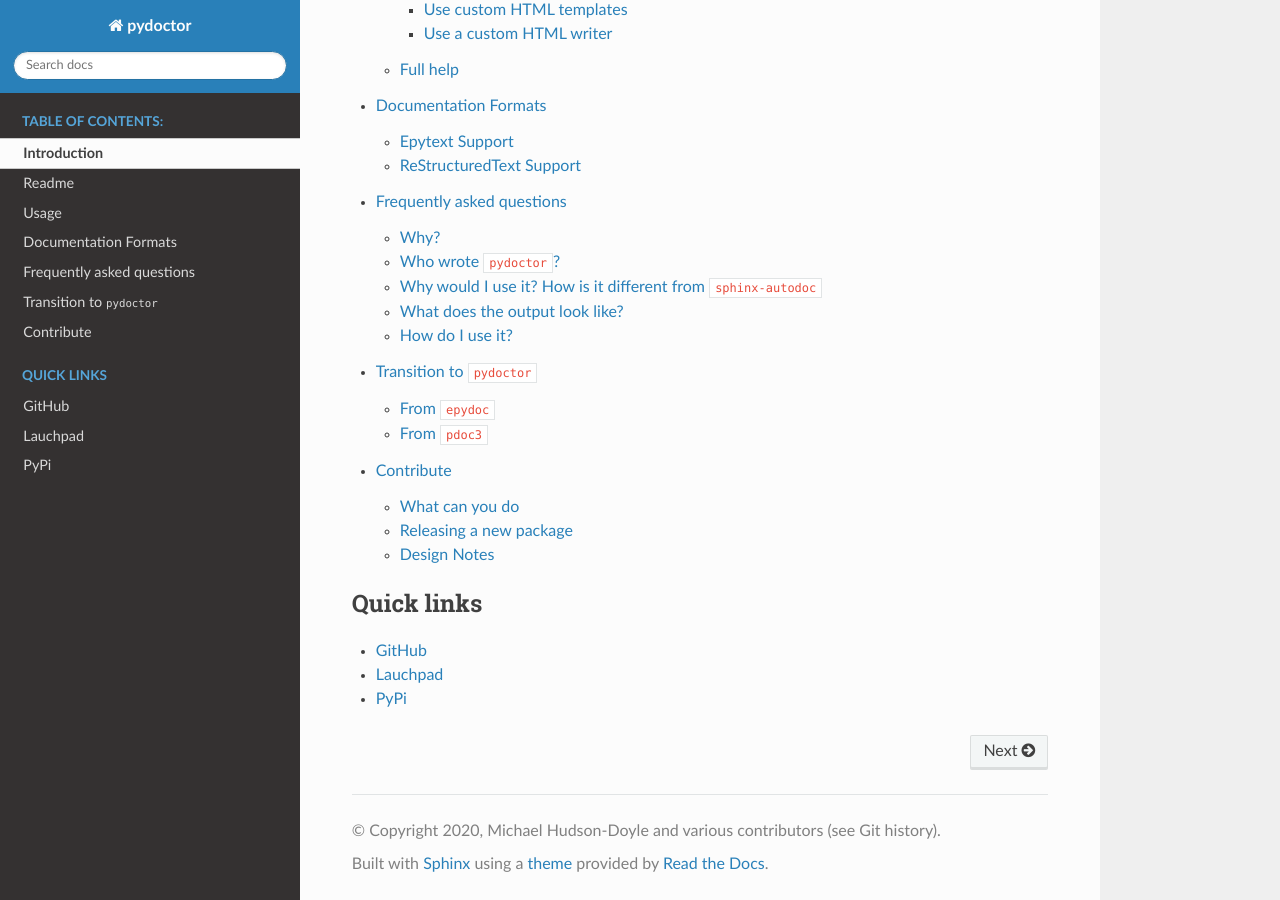
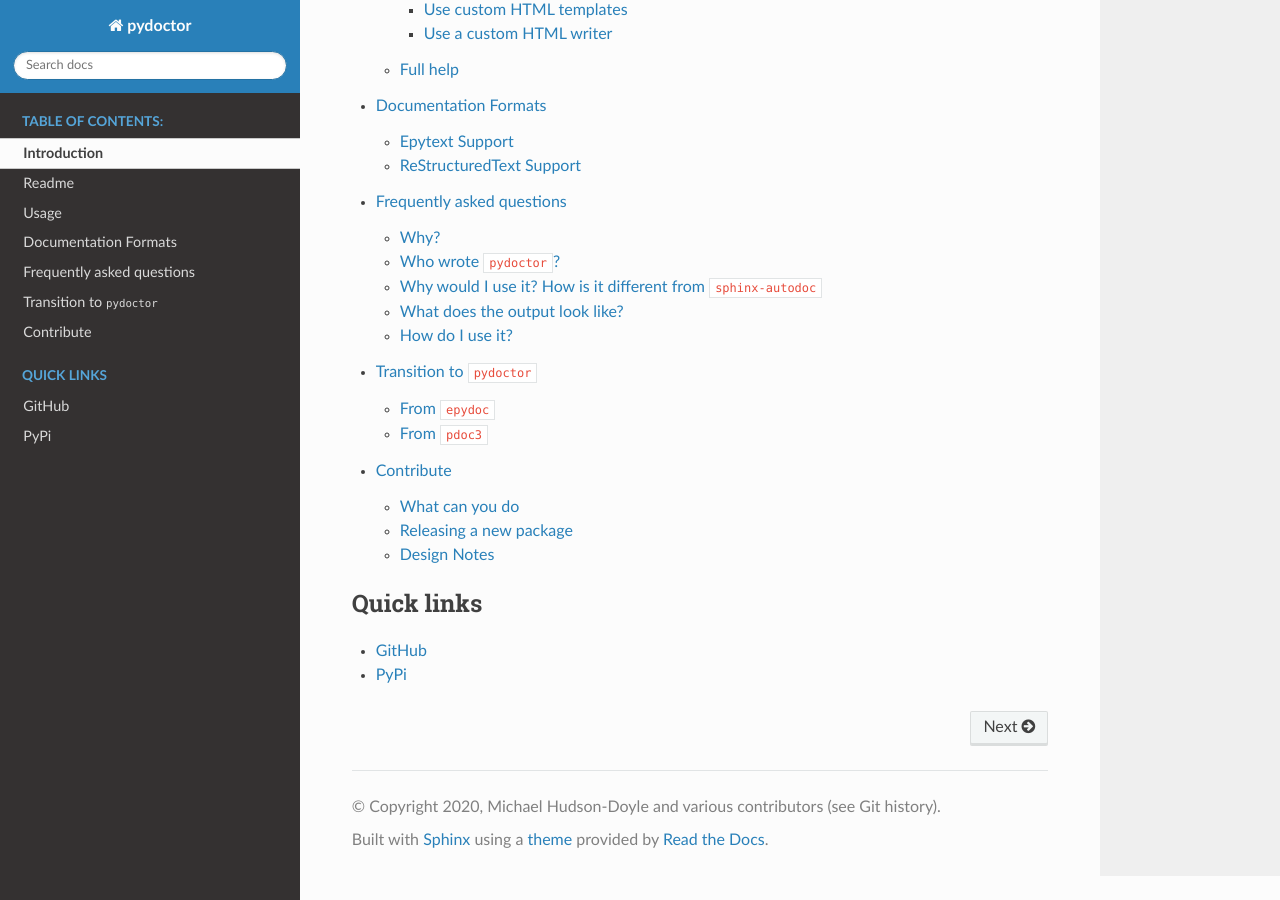
Before and after one commit to twisted/pydoctor, a Sphinx documentation site: the page built from docs/source/index.rst, in a window 1280 px wide and 900 px high, scrolled down 983 px. Built offline with Sphinx 7.4.7 and the Read the Docs theme 2.0.0, drawn with Linux system fonts in a browser that asks for light colours; the version number could not be read and is left out.

Commit message:
Removed launchpad link

```diff
--- a/docs/source/index.rst
+++ b/docs/source/index.rst
@@ -27,5 +27,4 @@
    :caption: Quick links
 
    GitHub <https://github.com/twisted/pydoctor>
-   Lauchpad <https://launchpad.net/pydoctor>
    PyPi <https://pypi.org/project/pydoctor>
```
